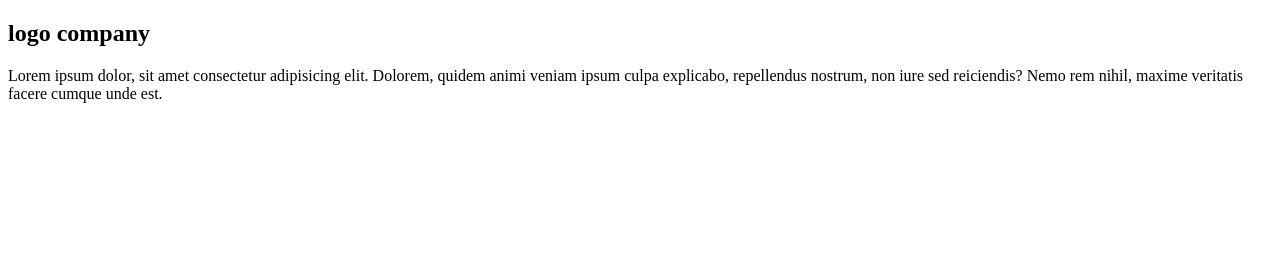
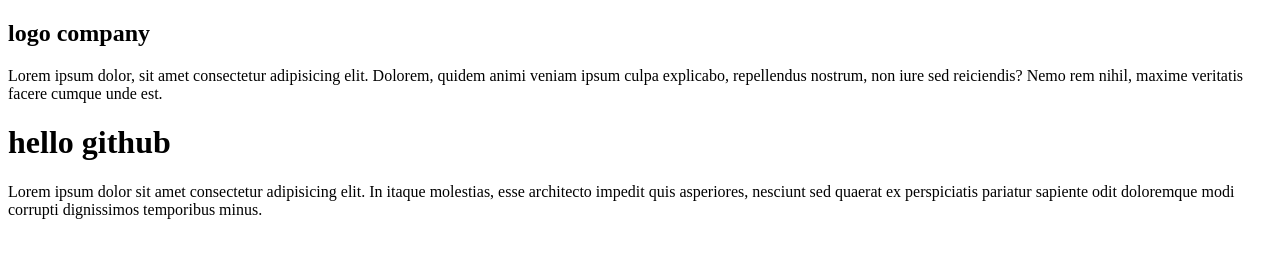
Before and after one commit to teyebhamza/flex-grid, a plain HTML site: page index.html in a window 1280 px wide. Drawn offline with Linux system fonts and the light colour scheme.

Commit message:
added section  and paragraph

```diff
--- a/index.html
+++ b/index.html
@@ -14,6 +14,9 @@
     <div>
         <p>Lorem ipsum dolor, sit amet consectetur adipisicing elit. Dolorem, quidem animi veniam ipsum culpa explicabo, repellendus nostrum, non iure sed reiciendis? Nemo rem nihil, maxime veritatis facere cumque unde est.</p>
     </div>
-
+    <h1>hello github</h1>
+    <section>
+        <p>Lorem ipsum dolor sit amet consectetur adipisicing elit. In itaque molestias, esse architecto impedit quis asperiores, nesciunt sed quaerat ex perspiciatis pariatur sapiente odit doloremque modi corrupti dignissimos temporibus minus.</p>
+    </section>
 </body>
 </html>
```
